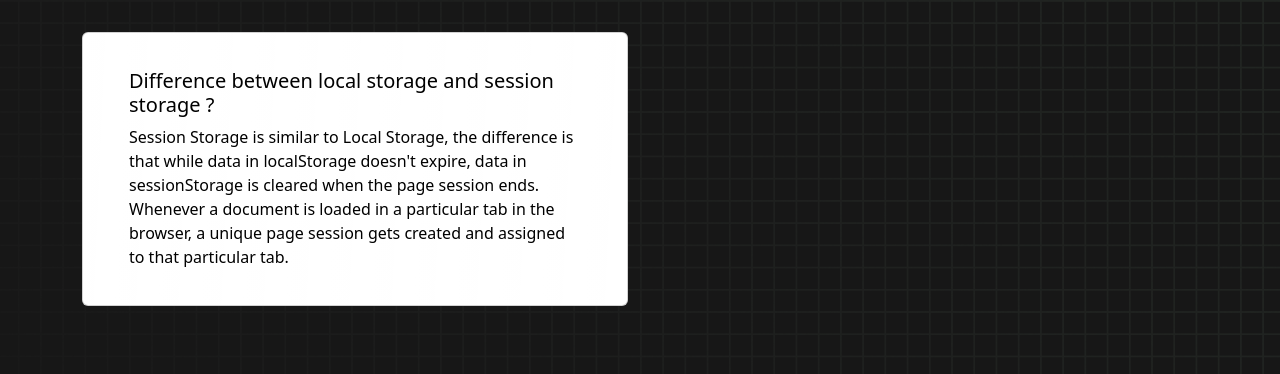
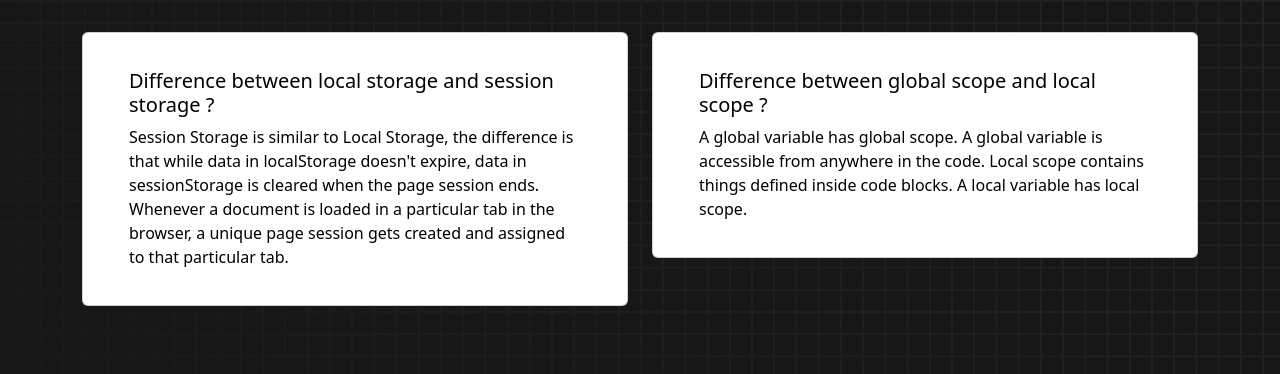
Before and after one commit to Majharul-Munna/Online-Typing-Speed-Checker, a plain HTML site: page blog.html in a window 1280 px wide. Shown: the part 72-446 px from the top of the page. Drawn offline with nearby package versions, Linux system fonts and the light colour scheme.

Commit message:
blog q2 added

```diff
--- a/blog.html
+++ b/blog.html
@@ -41,7 +41,14 @@
                 </div>
               </div>
             </div>
-
+            <div class="col">
+                <div class="card">
+                  <div class="card-body">
+                    <h5 class="card-title text-black">Difference between global scope and local scope ?</h5>
+                    <p class="card-text text-black">A global variable has global scope. A global variable is accessible from anywhere in the code. Local scope contains things defined inside code blocks. A local variable has local scope.</p>
+                  </div>
+                </div>
+              </div>
         </div>
     </main>
 
```
